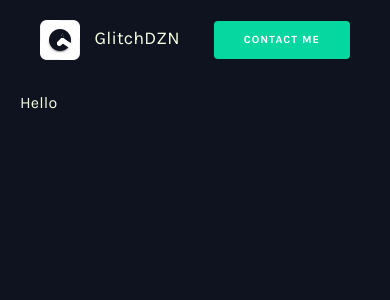
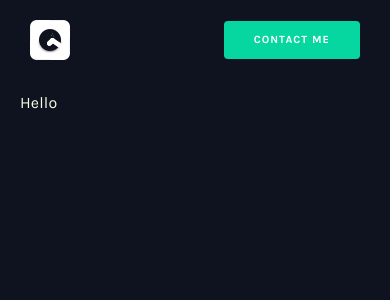
Before and after one commit to glitchcodes/portfolio, a Nuxt app: page /portfolio in a window 390 px wide. Shown: the top 300 px of the page. Built offline with nearby package versions, Linux system fonts and the light colour scheme.

Commit message:
Fix text out of bounds in mobile

```diff
--- a/layouts/default.vue
+++ b/layouts/default.vue
@@ -4,7 +4,7 @@
             <div class="container">
                 <div class="navbar--brand">
                     <img src="/logo-navbar.png" alt="GlitchDZN Logo">
-                    GlitchDZN
+                    <span>GlitchDZN</span>
                 </div>
                 <ul class="navbar--links">
                     <li class="navbar--item">
@@ -20,7 +20,7 @@
 <style scoped lang="scss">
 .navbar {
     font-size: 18px;
-    padding: 2rem;
+    padding: 2rem 1rem;
     margin-bottom: 1rem;
     > .container {
         display: flex;
@@ -43,4 +43,8 @@
         margin: 0;
     }
 }
+
+@media (max-width: 425px) {
+    .navbar--brand span { display: none; }
+}
 </style>
```
